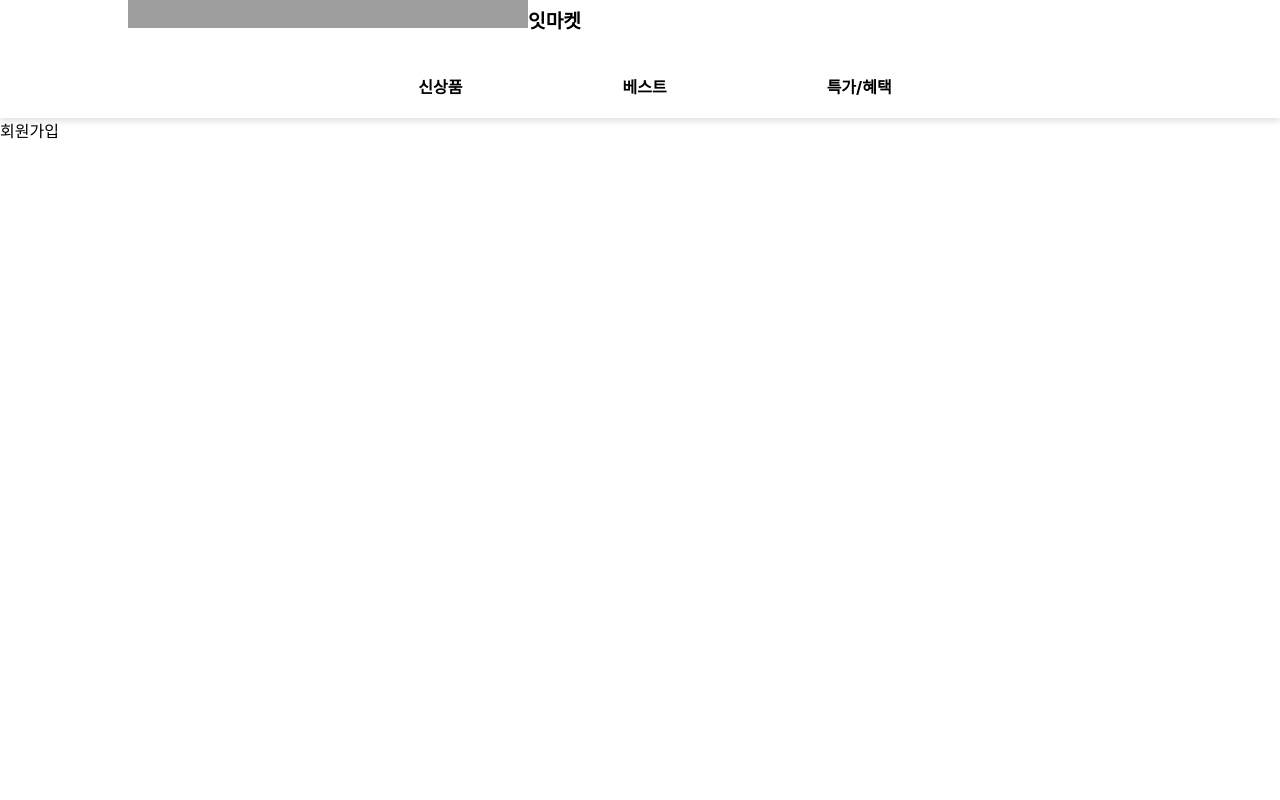
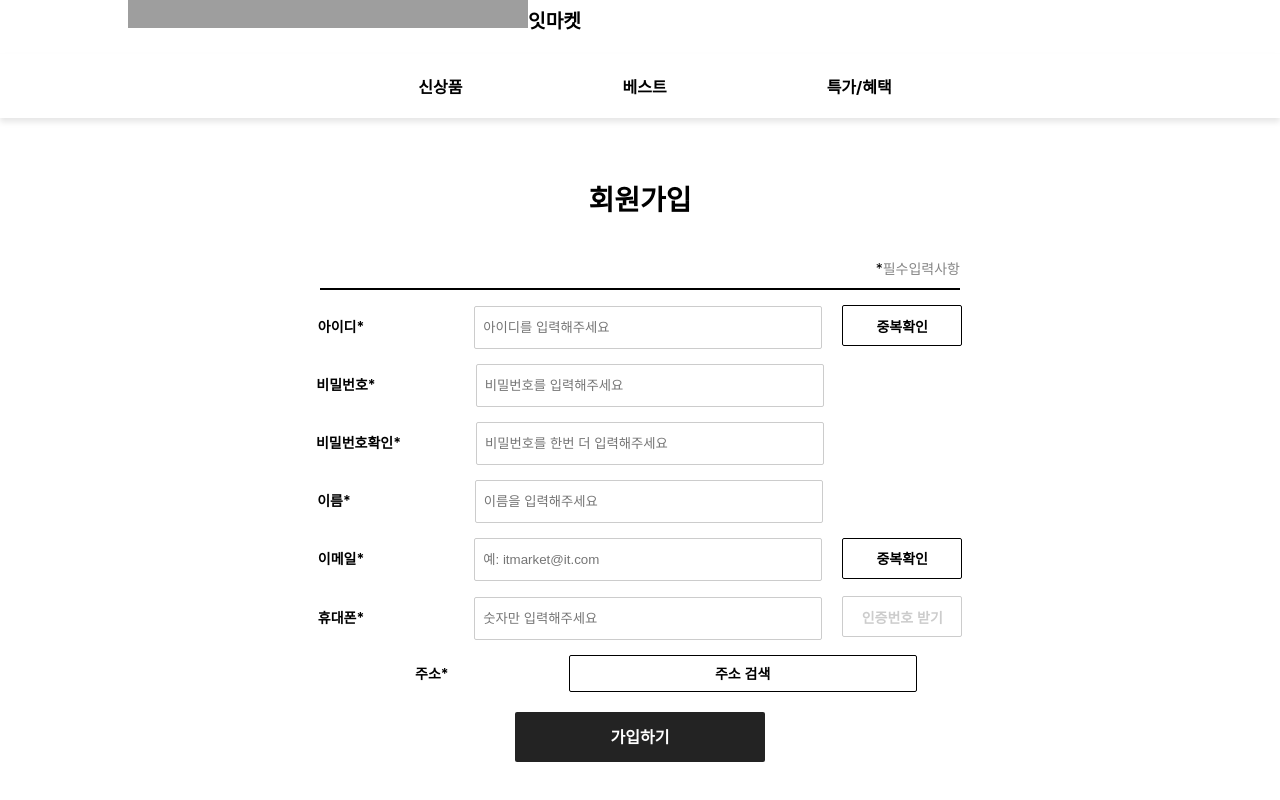
Before and after one commit to webprogramingapplications/termproject, a React (Create React App) app: page /join in a window 1280 px wide. Shown: the part 376-1176 px from the top of the page. Before the commit the page ends 800 px from the top, so only its background shows below. Built offline with nearby package versions, Linux system fonts and the light colour scheme; grey boxes are pictures that could not be loaded.

Commit message:
회원가입, 로그인 페이지 퍼블리싱

```diff
--- a/src/components/layouts/Cart.tsx
+++ b/src/components/layouts/Cart.tsx
@@ -11,7 +11,7 @@ const CartTitle = styled.div`
   text-align: center;
   font-size: 28px;
   font-weight: bold;
-  margin-top: 70px;
+  margin-top: 60px;
 `;
 
 const LeftContainer = styled.div`
--- a/src/components/layouts/Join.tsx
+++ b/src/components/layouts/Join.tsx
@@ -1,14 +1,432 @@
 import React from "react";
 import Header from "./Header";
 import Main from "./Main";
+import styled from "styled-components";
+
+const JoinContainer = styled.div`
+  text-align: center;
+`;
+
+const Title = styled.div`
+  font-size: 28px;
+  font-weight: bold;
+  margin-bottom: 40px;
+  margin-top: 60px;
+`;
+
+const Required = styled.div`
+  font-size: 14px;
+  color: #868686;
+  margin-bottom: 10px;
+  text-align: right;
+  margin-right: 25%;
+
+  &::before {
+    content: "*";
+    color: black;
+  }
+`;
+
+const Line = styled.hr`
+  border: none;
+  border-top: 2px solid black;
+  width: 50%;
+  margin: 0 auto;
+`;
+
+const IdContainer = styled.div`
+  margin-top: 15px;
+  text-align: center;
+`;
+
+const IdInput = styled.input`
+  border: 1px solid #ccc;
+  padding: 8px;
+  width: 330px;
+  height: 25px;
+  margin-right: 10px;
+  border-radius: 2px;
+`;
+
+const IdLabel = styled.label`
+  font-size: 14px;
+  color: black;
+  font-weight: bold;
+  margin-right: 110px;
+`;
+
+const IdButtonContainer = styled.div`
+  display: inline-block;
+  margin-left: 10px;
+  position: relative;
+`;
+
+const IdCheckButton = styled.button`
+  border: 1.5px solid #000;
+  background-color: white;
+  color: black;
+  font-size: 14px;
+  font-weight: 700;
+  padding: 6px 10px;
+  border-radius: 2px;
+  cursor: pointer;
+  width: 120px;
+  height: 41px;
+`;
+
+const CheckText = styled.span`
+  position: absolute;
+  top: 100%;
+  left: 50%;
+  transform: translateX(-50%);
+  background-color: white;
+  padding: 4px;
+  font-weight: bold;
+  color: black;
+  border: 2px solid #000;
+  border-top: none;
+  border-radius: 0 0 4px 4px;
+  display: none;
+`;
+
+const PwContainer = styled.div`
+  margin-top: 15px;
+`;
+
+const PwInput = styled.input`
+  border: 1px solid #ccc;
+  padding: 8px;
+  width: 330px;
+  height: 25px;
+  margin-right: 180px;
+  border-radius: 2px;
+`;
+
+const PwLabel = styled.label`
+  font-size: 14px;
+  color: black;
+  font-weight: bold;
+  margin-right: 100px;
+  margin-left: 40px;
+`;
+
+const PwcheckContainer = styled.div`
+  margin-top: 15px;
+`;
+
+const PwcheckInput = styled.input`
+  border: 1px solid #ccc;
+  padding: 8px;
+  width: 330px;
+  height: 25px;
+  margin-right: 180px;
+  border-radius: 2px;
+`;
+
+const PwcheckLabel = styled.label`
+  font-size: 14px;
+  color: black;
+  font-weight: bold;
+  margin-right: 75px;
+  margin-left: 40px;
+`;
+
+const NameContainer = styled.div`
+  margin-top: 15px;
+`;
+
+const NameInput = styled.input`
+  border: 1px solid #ccc;
+  padding: 8px;
+  width: 330px;
+  height: 25px;
+  margin-right: 180px;
+  border-radius: 2px;
+`;
+
+const NameLabel = styled.label`
+  font-size: 14px;
+  color: black;
+  font-weight: bold;
+  margin-right: 124px;
+  margin-left: 40px;
+`;
+
+const EmailContainer = styled.div`
+  margin-top: 15px;
+`;
+
+const EmailInput = styled.input`
+  border: 1px solid #ccc;
+  padding: 8px;
+  width: 330px;
+  height: 25px;
+  margin-right: 10px;
+  border-radius: 2px;
+`;
+
+const EmailLabel = styled.label`
+  font-size: 14px;
+  color: black;
+  font-weight: bold;
+  margin-right: 110px;
+`;
+
+const EmailButtonContainer = styled.div`
+  display: inline-block;
+  margin-left: 10px;
+  position: relative;
+`;
+
+const EmailCheckButton = styled.button`
+  border: 1.5px solid #000;
+  background-color: white;
+  color: black;
+  font-size: 14px;
+  font-weight: 700;
+  padding: 6px 10px;
+  border-radius: 2px;
+  cursor: pointer;
+  width: 120px;
+  height: 41px;
+`;
+
+const EmailCheckText = styled.span`
+  position: absolute;
+  top: 100%;
+  left: 50%;
+  transform: translateX(-50%);
+  background-color: white;
+  padding: 4px;
+  font-weight: bold;
+  color: black;
+  border: 2px solid #000;
+  border-top: none;
+  border-radius: 0 0 4px 4px;
+  display: none;
+`;
+
+const PhoneContainer = styled.div`
+  margin-top: 15px;
+`;
+
+const PhoneInput = styled.input`
+  border: 1px solid #ccc;
+  padding: 8px;
+  width: 330px;
+  height: 25px;
+  margin-right: 10px;
+  border-radius: 2px;
+`;
+
+const PhoneLabel = styled.label`
+  font-size: 14px;
+  color: black;
+  font-weight: bold;
+  margin-right: 110px;
+`;
+
+const PhoneButtonContainer = styled.div`
+  display: inline-block;
+  margin-left: 10px;
+  position: relative;
+`;
+
+const PhoneCheckButton = styled.button`
+  border: 1.5px solid #ccc;
+  background-color: white;
+  color: #ccc;
+  font-size: 14px;
+  font-weight: 700;
+  padding: 6px 10px;
+  border-radius: 2px;
+  cursor: pointer;
+  width: 120px;
+  height: 41px;
+`;
+
+const PhoneCheckText = styled.span`
+  position: absolute;
+  top: 100%;
+  left: 50%;
+  transform: translateX(-50%);
+  background-color: white;
+  padding: 4px;
+  font-weight: bold;
+  color: #ccc;
+  border: 2px solid #ccc;
+  border-top: none;
+  border-radius: 0 0 4px 4px;
+  display: none;
+`;
+
+const AddressContainer = styled.div`
+  display: flex;
+  align-items: center;
+  margin-top: 15px;
+  margin-left: 375px;
+`;
+
+const AddressButton = styled.button`
+  border: 1px solid #000;
+  width: 348px;
+  height: 37px;
+  margin-right: 180px;
+  border-radius: 2px;
+  background-color: transparent;
+  color: black;
+  font-size: 14px;
+  font-weight: bold;
+  cursor: pointer;
+`;
+
+const AddressLabel = styled.label`
+  font-size: 14px;
+  color: black;
+  font-weight: bold;
+  margin-right: 120px;
+  margin-left: 40px;
+`;
+
+const JoinButtonContainer = styled.div`
+  display: flex;
+  justify-content: center;
+  margin-bottom: 50px;
+`;
+
+const JoinButton = styled.button`
+  border: none;
+  width: 250px;
+  height: 50px;
+  border-radius: 2px;
+  background-color: #232323;
+  color: white;
+  font-size: 16px;
+  font-weight: bold;
+  cursor: pointer;
+  display: flex;
+  justify-content: center;
+  margin-top: 20px;
+  line-height: 50px;
+`;
+
+const IdComponent = () => {
+  const handleLeave = () => {
+    const checkText = document.getElementById("checkText");
+    if (checkText) {
+      checkText.style.display = "none";
+    }
+  };
+
+  return (
+    <IdContainer>
+      <IdLabel>아이디*</IdLabel>
+      <IdInput type="text" placeholder="아이디를 입력해주세요" />
+      <IdButtonContainer>
+        <IdCheckButton onMouseLeave={handleLeave}>중복확인</IdCheckButton>
+        <CheckText id="checkText">중복확인</CheckText>
+      </IdButtonContainer>
+    </IdContainer>
+  );
+};
+
+const PwComponent = () => {
+  return (
+    <PwContainer>
+      <PwLabel>비밀번호*</PwLabel>
+      <PwInput type="text" placeholder="비밀번호를 입력해주세요" />
+    </PwContainer>
+  );
+};
+
+const PwcheckComponent = () => {
+  return (
+    <PwcheckContainer>
+      <PwcheckLabel>비밀번호확인*</PwcheckLabel>
+      <PwcheckInput type="text" placeholder="비밀번호를 한번 더 입력해주세요" />
+    </PwcheckContainer>
+  );
+};
+
+const NameComponent = () => {
+  return (
+    <NameContainer>
+      <NameLabel>이름*</NameLabel>
+      <NameInput type="text" placeholder="이름을 입력해주세요" />
+    </NameContainer>
+  );
+};
+
+const EmailComponent = () => {
+  const handleLeave = () => {
+    const checkText = document.getElementById("emailCheckText");
+    if (checkText) {
+      checkText.style.display = "none";
+    }
+  };
+
+  return (
+    <EmailContainer>
+      <EmailLabel>이메일*</EmailLabel>
+      <EmailInput type="text" placeholder="예: itmarket@it.com" />
+      <EmailButtonContainer>
+        <EmailCheckButton onMouseLeave={handleLeave}>중복확인</EmailCheckButton>
+        <EmailCheckText id="emailCheckText">중복확인</EmailCheckText>
+      </EmailButtonContainer>
+    </EmailContainer>
+  );
+};
+
+const AddressComponent = () => {
+  return (
+    <AddressContainer>
+      <AddressLabel>주소*</AddressLabel>
+      <AddressButton type="button">주소 검색</AddressButton>
+    </AddressContainer>
+  );
+};
+
+const PhoneComponent = () => {
+  const handleLeave = () => {
+    const checkText = document.getElementById("phoneCheckText");
+    if (checkText) {
+      checkText.style.display = "none";
+    }
+  };
+
+  return (
+    <PhoneContainer>
+      <PhoneLabel>휴대폰*</PhoneLabel>
+      <PhoneInput type="text" placeholder="숫자만 입력해주세요" />
+      <PhoneButtonContainer>
+        <PhoneCheckButton onMouseLeave={handleLeave}>
+          인증번호 받기
+        </PhoneCheckButton>
+        <PhoneCheckText id="phoneCheckText">인증번호 받기</PhoneCheckText>
+      </PhoneButtonContainer>
+    </PhoneContainer>
+  );
+};
 
 const Join: React.FC = () => {
   return (
-    <>
+    <JoinContainer>
       <Main />
       <Header />
-      회원가입
-    </>
+      <Title>회원가입</Title>
+      <Required>필수입력사항</Required>
+      <Line />
+      <IdComponent />
+      <PwComponent />
+      <PwcheckComponent />
+      <NameComponent />
+      <EmailComponent />
+      <PhoneComponent />
+      <AddressComponent />
+      <JoinButtonContainer>
+        <JoinButton>가입하기</JoinButton>
+      </JoinButtonContainer>
+    </JoinContainer>
   );
 };
 
--- a/src/components/layouts/Login.tsx
+++ b/src/components/layouts/Login.tsx
@@ -1,13 +1,79 @@
 import React from "react";
 import Header from "./Header";
 import Main from "./Main";
+import styled from "styled-components";
+
+const LoginTitle = styled.div`
+  text-align: center;
+  font-size: 28px;
+  font-weight: bold;
+  margin-top: 60px;
+  margin-bottom: 30px;
+`;
+
+const IdContainer = styled.div`
+  margin-top: 15px;
+  text-align: center;
+`;
+
+const IdInput = styled.input`
+  border: 1px solid #ccc;
+  padding: 8px;
+  width: 330px;
+  height: 25px;
+  margin-right: 10px;
+  border-radius: 2px;
+`;
+
+const PwContainer = styled.div`
+  margin-top: 10px;
+  text-align: center;
+`;
+
+const PwInput = styled.input`
+  border: 1px solid #ccc;
+  padding: 8px;
+  width: 330px;
+  height: 25px;
+  margin-right: 10px;
+  border-radius: 2px;
+`;
+
+const LoginButtonContainer = styled.div`
+  text-align: center;
+`;
+
+const LoginButton = styled.button`
+  border: none;
+  width: 350px;
+  height: 45px;
+  border-radius: 2px;
+  background-color: #232323;
+  color: white;
+  font-size: 16px;
+  font-weight: bold;
+  cursor: pointer;
+  justify-content: center;
+  margin-top: 20px;
+  line-height: 45px;
+  margin-right: 10px;
+`;
 
 const Login: React.FC = () => {
   return (
     <>
       <Main />
       <Header />
-      로그인
+      <LoginTitle>로그인</LoginTitle>
+      <IdContainer>
+        <IdInput type="text" placeholder="아이디를 입력해주세요" />
+      </IdContainer>
+      <PwContainer>
+        <PwInput type="text" placeholder="비밀번호를 입력해주세요" />
+      </PwContainer>
+      <LoginButtonContainer>
+        <LoginButton>로그인</LoginButton>
+      </LoginButtonContainer>
     </>
   );
 };
```
